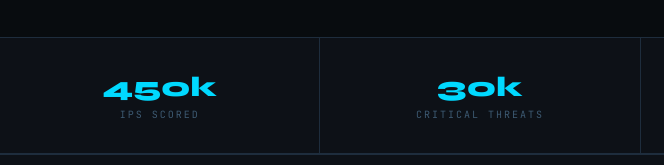
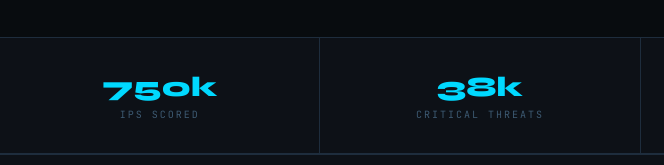
Before and after one commit to Codeinstd/IPshield, a website: page public/index.html in a window 1280 px wide. Shown: the part 635-800 px from the top of the page, 0-664 px from the left. Drawn offline with Linux system fonts and the light colour scheme; no server answers.

Commit message:
metric section added to landing page

```diff
--- a/public/index.html
+++ b/public/index.html
@@ -700,11 +700,11 @@ footer a:hover { color: var(--accent); }
 
 <div class="stats-bar">
   <div class="stat-item">
-    <div class="stat-num" id="publicTotal">450k</div>
+    <div class="stat-num" id="publicTotal">750k</div>
     <div class="stat-label">IPs Scored</div>
   </div>
   <div class="stat-item">
-    <div class="stat-num" id="publicCritical">30k</div>
+    <div class="stat-num" id="publicCritical">38k</div>
     <div class="stat-label">Critical Threats</div>
   </div>
   <div class="stat-item">
```
